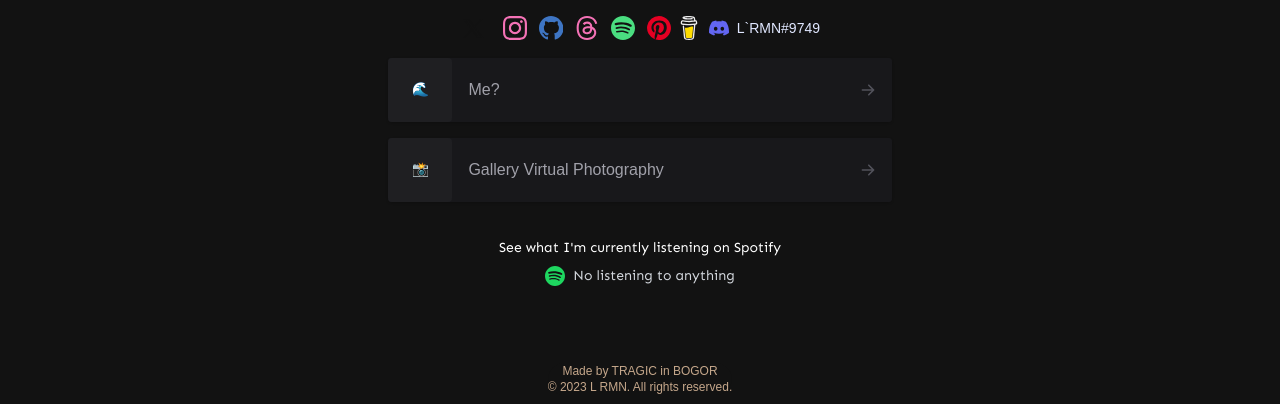
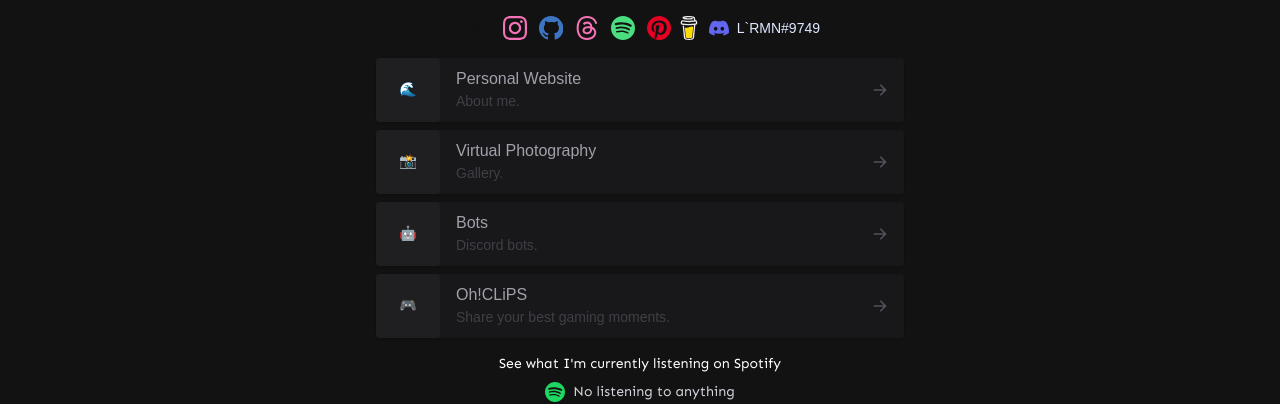
Before and after one commit to lrmn7/personal-bio, a Next.js app: page / in a window 1280 px wide. Shown: the part 389-793 px from the top of the page. Built offline with nearby package versions, Linux system fonts and the light colour scheme; no server answers.

Commit message:
📝 add page

```diff
--- a/pages/index.tsx
+++ b/pages/index.tsx
@@ -255,7 +255,7 @@ export default function Home() {
                       <div className="max-w-s mt-1 w-full space-y-2">
                         <div className="bg-animate group mb-1 w-full cursor-pointer rounded bg-gradient-to-r from-zinc-900 via-zinc-600 to-zinc-900 text-sm text-zinc-400 shadow transition-all">
                           <a
-                            href="https://lrmn.site/"
+                            href="https://lrmn.is-a.dev/"
                             target="_blank"
                             rel="noopener noreferrer nofollow"
                             className="w-full transition-all sm:hover:opacity-70"
@@ -264,14 +264,20 @@ export default function Home() {
                               <span className="relative mt-2 flex w-full flex-row items-center justify-between rounded bg-zinc-900 text-sm leading-tight">
                                 <div className="flex items-center justify-center">
                                   <div className="flex h-16 w-16 items-center justify-center rounded bg-zinc-800 bg-opacity-50">
-                                    <span className=""> 🌊 </span>
+                                    <span className="">🌊</span>
                                   </div>
                                   <div className="mx-4 flex flex-col">
                                     <span
-                                      title="About me"
+                                      title="Nothing"
                                       className="text-ellipsis text-[16px] text-zinc-400"
                                     >
-                                      Me?
+                                      Personal Website
+                                    </span>
+                                    <span
+                                      title="https://stoicc-git-main-notstoicc.vercel.app/"
+                                      className="xs:w-[220px] mt-1 w-[175px] truncate text-ellipsis whitespace-nowrap text-[14px] text-zinc-700 sm:w-[275px] md:w-[340px] lg:w-[400px]"
+                                    >
+                                      About me.
                                     </span>
                                   </div>
                                 </div>
@@ -290,11 +296,7 @@ export default function Home() {
                             </div>
                           </a>
                         </div>
-                      </div>
-                    </div>
-                    <div className="mb-4 flex justify-center">
-                      <div className="flex items-center justify-center rounded-full bg-primary bg-opacity-90 text-xs font-medium text-banner"></div>
-                      <div className="max-w-s mt-1 w-full space-y-2">
+
                         <div className="bg-animate group mb-1 w-full cursor-pointer rounded bg-gradient-to-r from-zinc-900 via-zinc-600 to-zinc-900 text-sm text-zinc-400 shadow transition-all">
                           <a
                             href="https://lrmn-vp.site/"
@@ -310,10 +312,104 @@ export default function Home() {
                                   </div>
                                   <div className="mx-4 flex flex-col">
                                     <span
-                                      title="Gallery"
+                                      title="Nothing"
                                       className="text-ellipsis text-[16px] text-zinc-400"
                                     >
-                                      Gallery Virtual Photography
+                                      Virtual Photography
+                                    </span>
+                                    <span
+                                      title="Web toolbox"
+                                      className="xs:w-[220px] mt-1 w-[175px] truncate text-ellipsis whitespace-nowrap text-[14px] text-zinc-700 sm:w-[275px] md:w-[340px] lg:w-[400px]"
+                                    >
+                                      Gallery.
+                                    </span>
+                                  </div>
+                                </div>
+                                <span className="absolute right-2 text-zinc-600 transition-all">
+                                  <svg
+                                    xmlns="http://www.w3.org/2000/svg"
+                                    viewBox="0 0 20 20"
+                                    fill="currentColor"
+                                    aria-hidden="true"
+                                    className="h-4 w-8"
+                                  >
+                                    <path d="M10.293 3.293a1 1 0 011.414 0l6 6a1 1 0 010 1.414l-6 6a1 1 0 01-1.414-1.414L14.586 11H3a1 1 0 110-2h11.586l-4.293-4.293a1 1 0 010-1.414z"></path>
+                                  </svg>
+                                </span>
+                              </span>
+                            </div>
+                          </a>
+                        </div>
+
+                        <div className="bg-animate group mb-1 w-full cursor-pointer rounded bg-gradient-to-r from-zinc-900 via-zinc-600 to-zinc-900 text-sm text-zinc-400 shadow transition-all">
+                          <a
+                            href="https://hello.lrmn.site/"
+                            target="_blank"
+                            rel="noopener noreferrer nofollow"
+                            className="w-full transition-all sm:hover:opacity-70"
+                          >
+                            <div>
+                              <span className="relative mt-2 flex w-full flex-row items-center justify-between rounded bg-zinc-900 text-sm leading-tight">
+                                <div className="flex items-center justify-center">
+                                  <div className="flex h-16 w-16 items-center justify-center rounded bg-zinc-800 bg-opacity-50">
+                                    <span className=""> 🤖 </span>
+                                  </div>
+                                  <div className="mx-4 flex flex-col">
+                                    <span
+                                      title="Nothing"
+                                      className="text-ellipsis text-[16px] text-zinc-400"
+                                    >
+                                      Bots
+                                    </span>
+                                    <span
+                                      title=""
+                                      className="xs:w-[220px] mt-1 w-[175px] truncate text-ellipsis whitespace-nowrap text-[14px] text-zinc-700 sm:w-[275px] md:w-[340px] lg:w-[400px]"
+                                    >
+                                      Discord bots.
+                                    </span>
+                                  </div>
+                                </div>
+                                <span className="absolute right-2 text-zinc-600 transition-all">
+                                  <svg
+                                    xmlns="http://www.w3.org/2000/svg"
+                                    viewBox="0 0 20 20"
+                                    fill="currentColor"
+                                    aria-hidden="true"
+                                    className="h-4 w-8"
+                                  >
+                                    <path d="M10.293 3.293a1 1 0 011.414 0l6 6a1 1 0 010 1.414l-6 6a1 1 0 01-1.414-1.414L14.586 11H3a1 1 0 110-2h11.586l-4.293-4.293a1 1 0 010-1.414z"></path>
+                                  </svg>
+                                </span>
+                              </span>
+                            </div>
+                          </a>
+                        </div>
+
+                        <div className="bg-animate group mb-1 w-full cursor-pointer rounded bg-gradient-to-r from-zinc-900 via-zinc-600 to-zinc-900 text-sm text-zinc-400 shadow transition-all">
+                          <a
+                            href="https://ohclips.vercel.app/"
+                            target="_blank"
+                            rel="noopener noreferrer nofollow"
+                            className="w-full transition-all sm:hover:opacity-70"
+                          >
+                            <div>
+                              <span className="relative mt-2 flex w-full flex-row items-center justify-between rounded bg-zinc-900 text-sm leading-tight">
+                                <div className="flex items-center justify-center">
+                                  <div className="flex h-16 w-16 items-center justify-center rounded bg-zinc-800 bg-opacity-50">
+                                    <span className=""> 🎮 </span>
+                                  </div>
+                                  <div className="mx-4 flex flex-col">
+                                    <span
+                                      title="Nothing"
+                                      className="text-ellipsis text-[16px] text-zinc-400"
+                                    >
+                                      Oh!CLiPS
+                                    </span>
+                                    <span
+                                      title=""
+                                      className="xs:w-[220px] mt-1 w-[175px] truncate text-ellipsis whitespace-nowrap text-[14px] text-zinc-700 sm:w-[275px] md:w-[340px] lg:w-[400px]"
+                                    >
+                                      Share your best gaming moments.
                                     </span>
                                   </div>
                                 </div>
```
